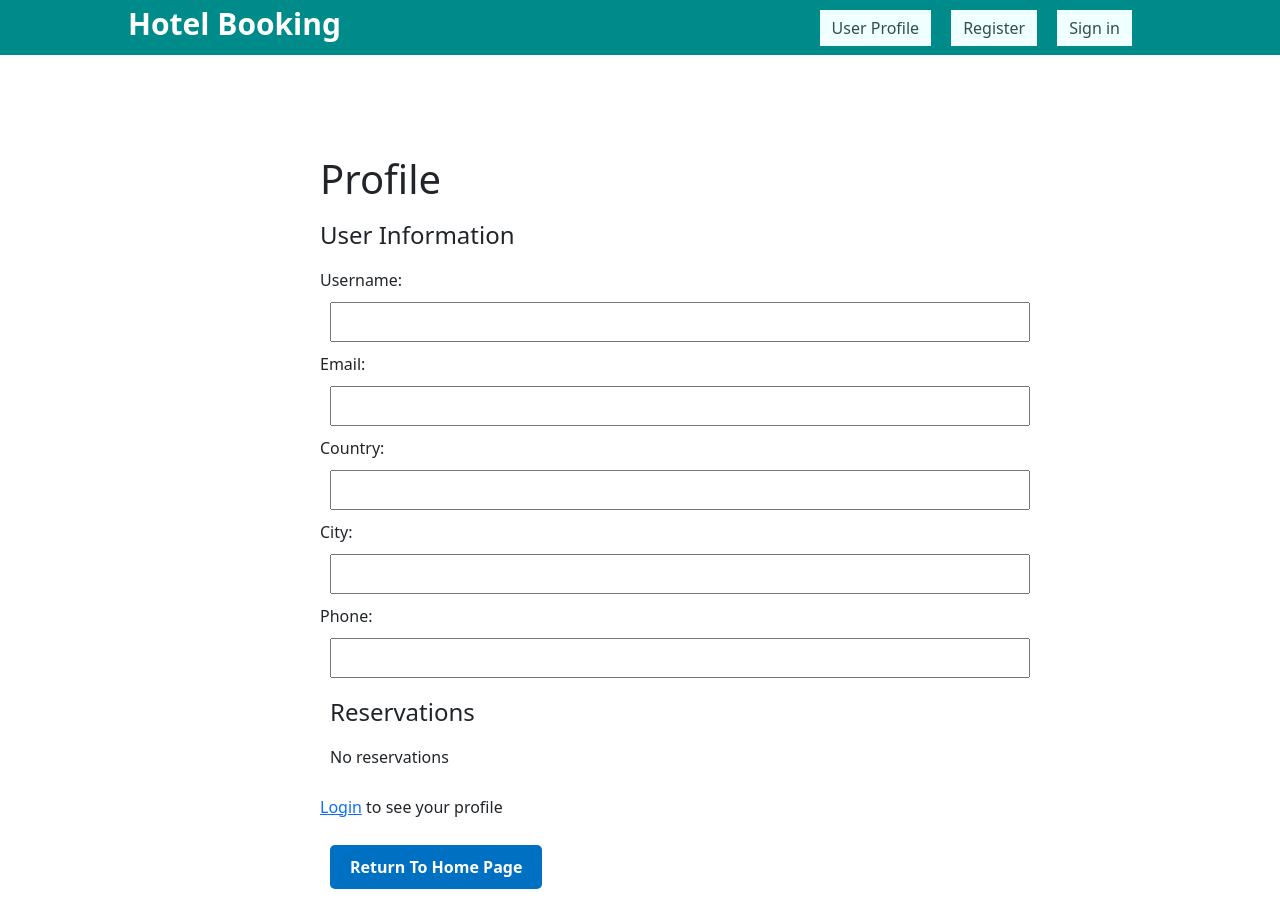
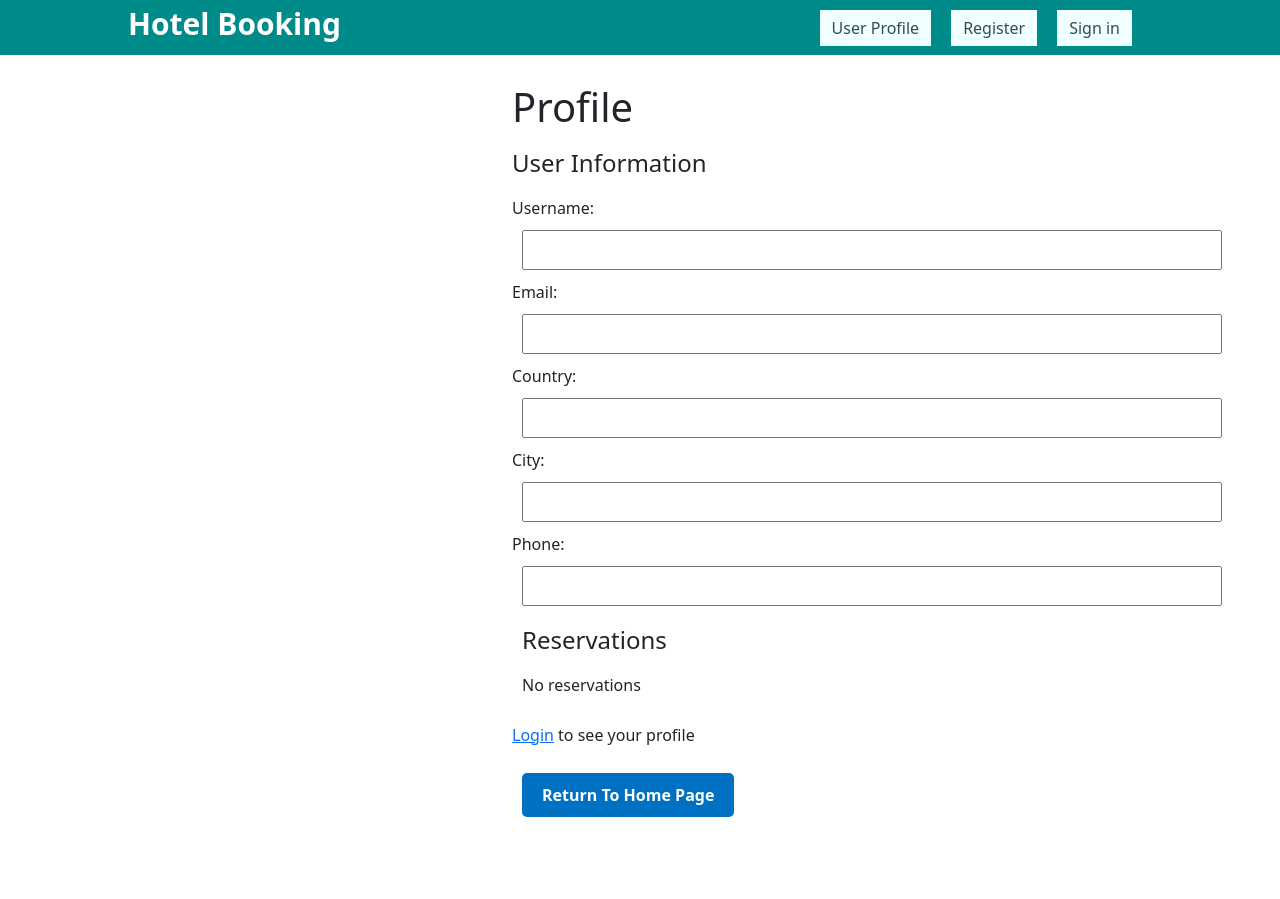
Before and after one commit to CS5610-Web-Booking/group-project, a React (Create React App) app in the folder client/: page /profile in a window 1280 px wide. After the commit the page ends 855 px from the top, so only its background shows below. Built offline with nearby package versions, Linux system fonts and the light colour scheme.

Commit message:
updated layout

```diff
--- a/client/src/pages/profile/profile.css
+++ b/client/src/pages/profile/profile.css
@@ -1,15 +1,15 @@
 .profileCon {
-   margin-top: 100px;
-   display: flex;
-   align-items: center;
-   justify-content: center;
+  height: 100vh;
+  display: flex;
+  align-items: center;
+  justify-content: center;
 }
 
 .pContainer{
   display: flex;
   flex-direction: column;
   gap: 10px;
-  width: 50%;
+  width: 20%;
 }
 
 .Input{
```
